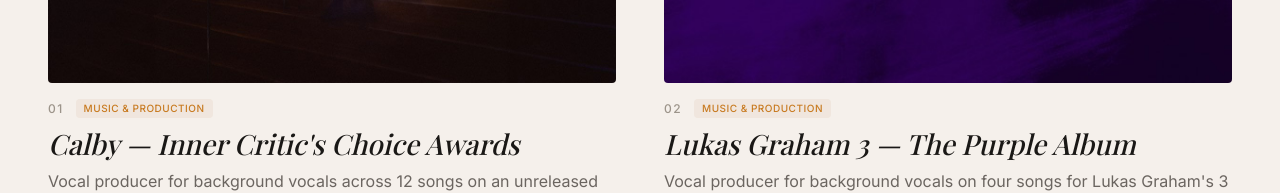
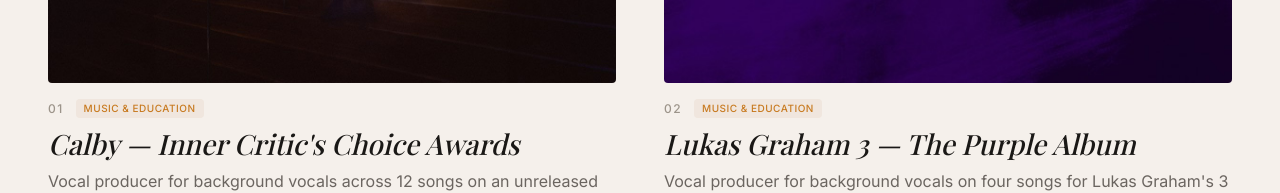
Before and after one commit to 3rdaveba/IDOMUSICSTUFF, a React (Vite) app in the folder app/: page /#/ in a window 1280 px wide. Shown: the part 4039-4232 px from the top of the page. Built offline with nearby package versions, Linux system fonts and the light colour scheme; a web font is replaced by a local one.

Commit message:
style: change music category label to Music & Education

```diff
--- a/app/src/components/ProjectCard.tsx
+++ b/app/src/components/ProjectCard.tsx
@@ -49,7 +49,7 @@ export default function ProjectCard({
             color: 'var(--accent-amber)',
           }}
         >
-          {category === 'music' ? 'Music & Production' : 'Systems & Technology'}
+          {category === 'music' ? 'Music & Education' : 'Systems & Technology'}
         </span>
       </div>
       <h3
--- a/app/src/pages/ProjectDetail.tsx
+++ b/app/src/pages/ProjectDetail.tsx
@@ -208,7 +208,7 @@ export default function ProjectDetail() {
           <div className="flex items-center gap-1.5">
             {project.category === 'music' ? <Music size={13} style={{ color: 'var(--accent-amber)' }} /> : <Cpu size={13} style={{ color: 'var(--accent-amber)' }} />}
             <span className="text-xs font-medium uppercase tracking-wider" style={{ color: 'var(--text-secondary)' }}>
-              {project.category === 'music' ? 'Music & Production' : 'Systems & Technology'}
+              {project.category === 'music' ? 'Music & Education' : 'Systems & Technology'}
             </span>
           </div>
 
```
